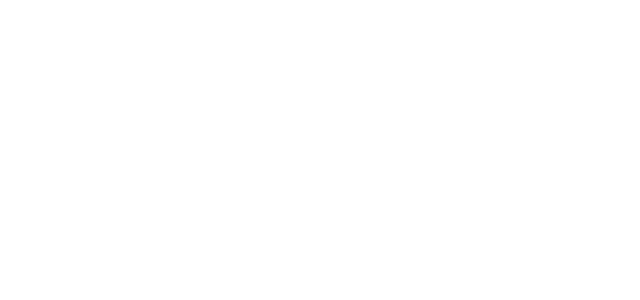
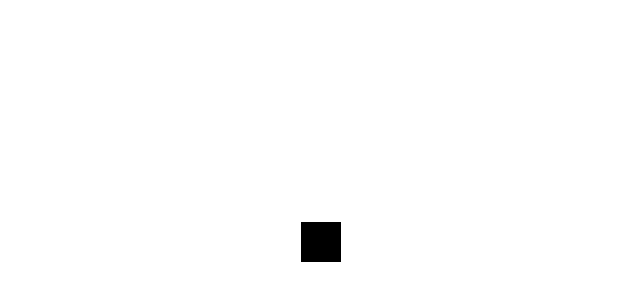
Before and after one commit to Maghakishiyev/pwabm-e-commerce-o-tech, a Next.js app in the folder frontend/: page /popularItem in a window 1280 px wide. Shown: the part 158-458 px from the top of the page, without its empty margins (319-959 px from the left). Built offline with nearby package versions, Linux system fonts and the light colour scheme.

Commit message:
feat: change popular item color

```diff
--- a/frontend/components/PopularItem/index.tsx
+++ b/frontend/components/PopularItem/index.tsx
@@ -1,10 +1,16 @@
 interface IPopularItem {
-    brandImageUrl: string;
-    brandName: string;
-    brandDescription: string;
-    brandId: string;
+  brandImageUrl: string;
+  brandName: string;
+  brandDescription: string;
+  brandId: string;
 }
 
 export const PopularItem: React.FC<IPopularItem> = ({}: IPopularItem) => {
-    return <></>;
+  return (
+
+      <div className="p-5 bg-black">
+
+      </div>
+
+  );
 };
```
